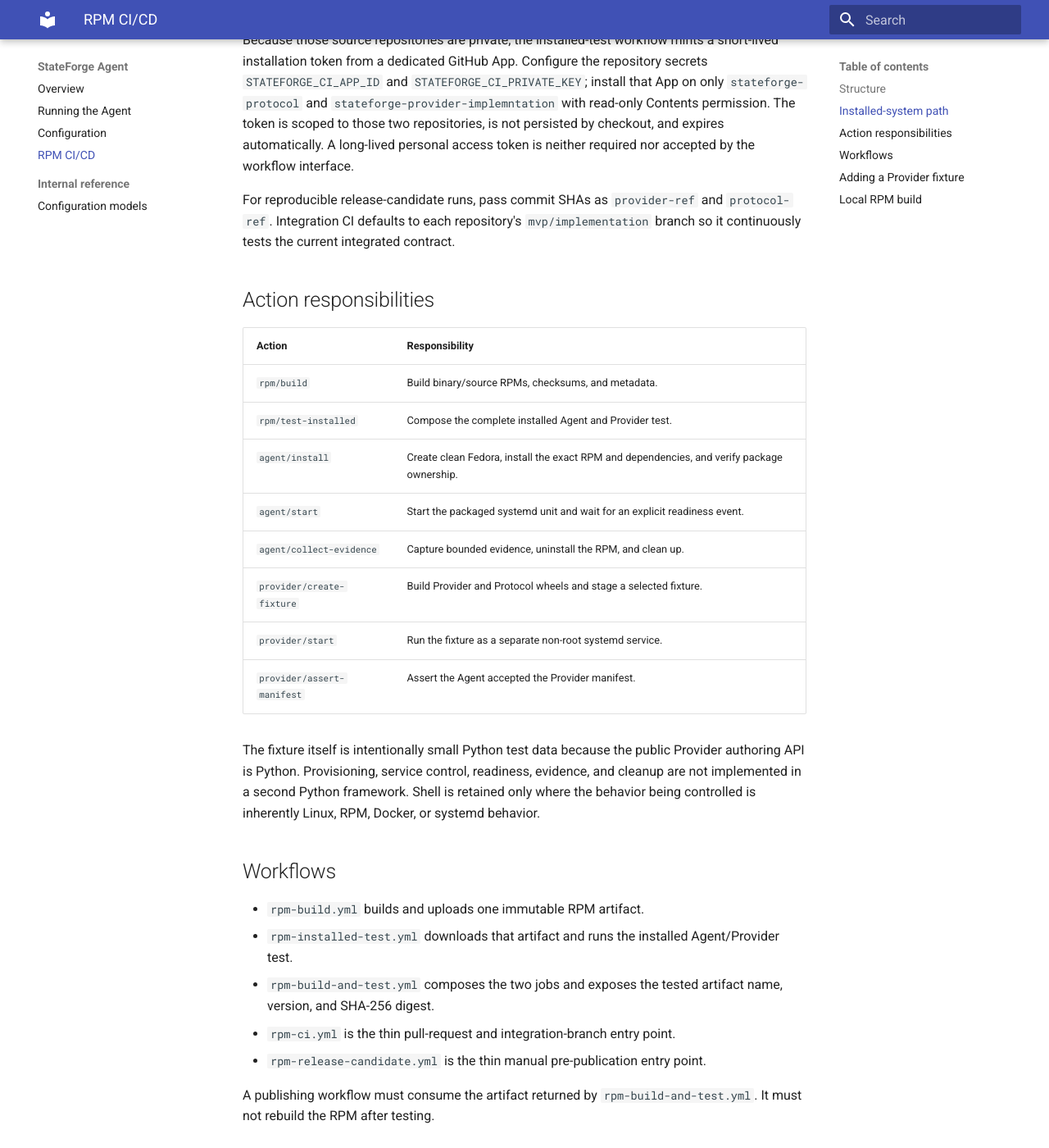
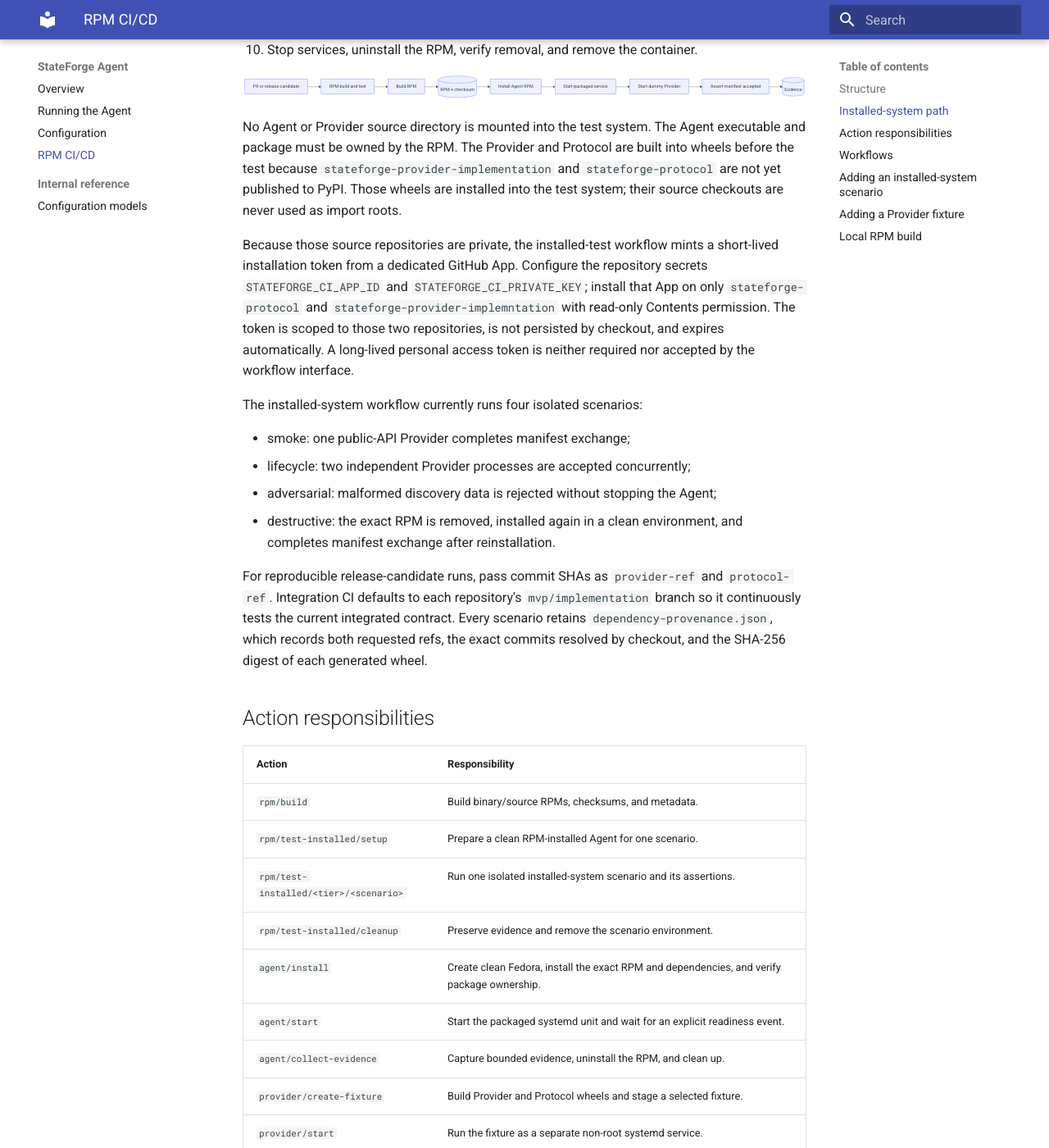
Before and after one commit to stateforge-org/stateforge-agent, an MkDocs documentation site: the page built from docs/ci-cd.md, in a window 1280 px wide and 1400 px high, scrolled down 1502 px. Shown: the whole window at 82% size. Built offline with MkDocs 1.6.1 and Material for MkDocs 9.7.7, drawn with Linux system fonts in a browser that asks for light colours; some of the changed text lies outside the part shown.

Commit message:
[TASK][MVP] Address Agent system-test review feedback

````diff
--- a/docs/ci-cd.md
+++ b/docs/ci-cd.md
@@ -14,6 +14,16 @@ operation.
 │   ├── rpm/
 │   │   ├── build/
 │   │   └── test-installed/
+│   │       ├── setup/
+│   │       ├── cleanup/
+│   │       ├── smoke/
+│   │       │   └── manifest-exchange/
+│   │       ├── lifecycle/
+│   │       │   └── multiple-providers/
+│   │       ├── adversarial/
+│   │       │   └── invalid-descriptor/
+│   │       └── destructive/
+│   │           └── uninstall-reinstall/
 │   ├── agent/
 │   │   ├── install/
 │   │   ├── start/
@@ -47,9 +57,11 @@ then performs this sequence:
 5. Start the packaged `stateforge-agent.service` unit.
 6. Start a dummy Provider as a separate non-root systemd service.
 7. Wait for the Agent to accept that Provider's manifest.
-8. Capture bounded journals, process state, descriptors, package ownership,
+8. Prove the CLI, imported Python distribution, and RPM versions agree and
+   that RPM owns the imported module and distribution metadata.
+9. Capture bounded journals, process state, descriptors, package ownership,
    and package verification evidence.
-9. Stop services, uninstall the RPM, verify removal, and remove the container.
+10. Stop services, uninstall the RPM, verify removal, and remove the container.
 
 ```mermaid
 flowchart LR
@@ -84,17 +96,29 @@ Contents permission. The token is scoped to those two repositories, is not
 persisted by checkout, and expires automatically. A long-lived personal
 access token is neither required nor accepted by the workflow interface.
 
+The installed-system workflow currently runs four isolated scenarios:
+
+- smoke: one public-API Provider completes manifest exchange;
+- lifecycle: two independent Provider processes are accepted concurrently;
+- adversarial: malformed discovery data is rejected without stopping the Agent;
+- destructive: the exact RPM is removed, installed again in a clean environment,
+  and completes manifest exchange after reinstallation.
+
 For reproducible release-candidate runs, pass commit SHAs as `provider-ref`
 and `protocol-ref`. Integration CI defaults to each repository's
 `mvp/implementation` branch so it continuously tests the current integrated
-contract.
+contract. Every scenario retains `dependency-provenance.json`, which records
+both requested refs, the exact commits resolved by checkout, and the SHA-256
+digest of each generated wheel.
 
 ## Action responsibilities
 
 | Action | Responsibility |
 | --- | --- |
 | `rpm/build` | Build binary/source RPMs, checksums, and metadata. |
-| `rpm/test-installed` | Compose the complete installed Agent and Provider test. |
+| `rpm/test-installed/setup` | Prepare a clean RPM-installed Agent for one scenario. |
+| `rpm/test-installed/<tier>/<scenario>` | Run one isolated installed-system scenario and its assertions. |
+| `rpm/test-installed/cleanup` | Preserve evidence and remove the scenario environment. |
 | `agent/install` | Create clean Fedora, install the exact RPM and dependencies, and verify package ownership. |
 | `agent/start` | Start the packaged systemd unit and wait for an explicit readiness event. |
 | `agent/collect-evidence` | Capture bounded evidence, uninstall the RPM, and clean up. |
@@ -121,14 +145,29 @@ RPM, Docker, or systemd behavior.
 A publishing workflow must consume the artifact returned by
 `rpm-build-and-test.yml`. It must not rebuild the RPM after testing.
 
+## Adding an installed-system scenario
+
+Each independently runnable scenario is a composite action under
+`.github/actions/rpm/test-installed/<tier>/<scenario>/`. A scenario composes
+the shared `setup` and `cleanup` actions with only the Provider behavior and
+assertions that distinguish that case. The reusable workflow gives every
+scenario its own job and clean container, so one failure cannot contaminate a
+later scenario.
+
+Use one of the `smoke`, `lifecycle`, `adversarial`, or `destructive` tiers. A
+scenario action must always invoke cleanup with `always()` so failure evidence
+is retained. Adding a normal scenario requires one action and one thin workflow
+job; it must not duplicate RPM installation, systemd readiness, evidence, or
+environment cleanup commands.
+
 ## Adding a Provider fixture
 
 Add a Python file under
 `.github/actions/provider/create-fixture/fixtures/`. The file must use only
 the public `stateforge_rpc` authoring API and read lifecycle paths from the
 environment variables supplied by `provider/start`. Select the file through
-the `fixture` input. No workflow, container, service-control, or evidence code
-is required for a normal fixture.
+the scenario setup action's `fixture` input. No container, service-control, or
+evidence code is required for a normal fixture.
 
 ## Local RPM build
 
````
Also changed, not shown: 18 other files.
